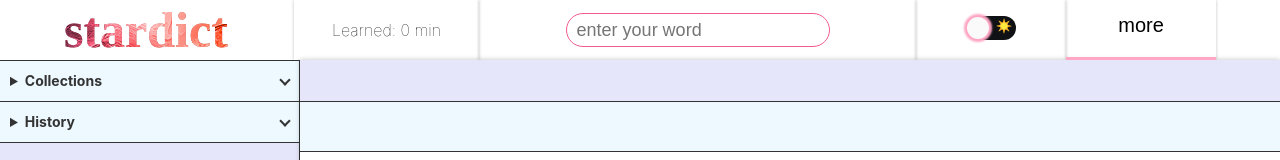
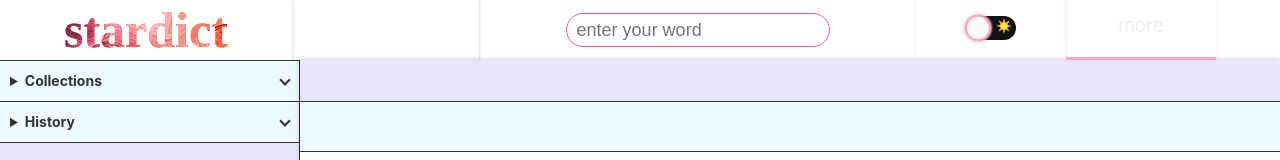
Before and after one commit to result17/react-stardict, a React (Create React App) app: page / in a window 1280 px wide. Shown: the top 160 px of the page. Built offline with nearby package versions, Linux system fonts and the light colour scheme.

Commit message:
updata header dark theme

```diff
--- a/src/App.js
+++ b/src/App.js
@@ -29,7 +29,9 @@ class App extends Component {
   }
 
   setToggleTheme = () => {
+    let theme = this.state.theme ? 'dark' : 'light'
     this.setState((state) => ({...state, theme: !state.theme}))
+    setLocalStorage('theme', theme)
   }
 
   // input的change的事件
--- a/src/components/Input.js
+++ b/src/components/Input.js
@@ -5,10 +5,10 @@ class Input extends Component {
   render() {
     return (
       <Consumer>
-        {({searchWord, setInputSearchWord, setInputSearchWordData}) => (
+        {({searchWord, setInputSearchWord, setInputSearchWordData, theme}) => (
           <input
             tyep="text"
-            className="input"
+            className={theme ? "input" : "input input-dark"}
             value={searchWord}
             onChange={setInputSearchWord}
             autoFocus={true}
--- a/src/components/ToggleTheme.js
+++ b/src/components/ToggleTheme.js
@@ -1,5 +1,5 @@
 import React from 'react'
-import { Consumer } from '../App'
+import {Consumer} from '../App'
 import imgsData from '../data/base64Imgs'
 import '../css/ToggleTheme.css'
 
@@ -9,7 +9,7 @@ export default function ToggleTheme() {
     <Consumer>
       {({theme, setToggleTheme}) => (
         <section
-          className={theme ? 'toggler' : 'toggler actived'}
+          className={theme ? 'toggler' : 'toggler toggler-dark'}
           onClick={setToggleTheme}
           ref={myToggler}
         >
--- a/src/css/Header.css
+++ b/src/css/Header.css
@@ -6,9 +6,9 @@
   box-shadow: 0 0 5px rgba(0, 0, 0, .25);
 }
 .header-wrapper-drak {
-  background: black;
-  box-shadow: 0 0 3px rgba(0, 0, 0, .7);
+  background: #282c35;
 }
+
 .header-wrapper > * {
   float: left;
 }
@@ -42,6 +42,9 @@
   height: 100%;
   box-shadow: 0 0 3px rgba(0,0,0,0.25);
 }
+.header-wrapper .study-time-wrapper-drak {
+  box-shadow: 0 0 3px rgba(225, 225, 225, .75);
+}
 .study-time {
   /* ballon */
   margin: 0;
@@ -50,13 +53,16 @@
   font-weight: lighter;
   text-align: center;
   line-height: 60px;
+  color: white;
+}
+.study-time-dark {
+  color: white;
 }
 .header-wrapper .input-outer-wrapper {
   position: relative;
   width: 38%;
   height: 100%;
   overflow: hidden;
-  box-shadow: 0 0 3px rgba(0,0,0,0.25);
 }
 .header-wrapper .input-outer-wrapper .input-inner-wrapper {
   position: absolute;
@@ -70,9 +76,16 @@
   height: 100%;
   box-shadow: 0 0 3px rgba(0,0,0,0.25);
 }
+.header-wrapper .toggle-theme-wrapper, .header-wrapper .select-list-wrapper {
+  box-shadow: 0 0 3px rgba(225, 225, 225, .75);
+  color: #eee;
+}
 .toggle-theme {
   position: absolute;
   left: 50%;
   top: 50%;
   transform: translate(-50%, -50%);
 }
+.header-wrapper .toggle-theme-wrapper-dark {
+  box-shadow: 0 0 3px rgba(225, 225, 225, .75);
+}
--- a/src/css/Input.css
+++ b/src/css/Input.css
@@ -18,3 +18,9 @@
   outline: none;
   border-color: #f45a8d;
 }
+
+.input-dark {
+  background-color: #282c35;
+  color: #eee;
+  border-color: #eee;
+}
--- a/src/css/ToggleTheme.css
+++ b/src/css/ToggleTheme.css
@@ -22,7 +22,6 @@
 }
 .toggler-thumb {
   position: absolute;
-  display: border-box;
   width: 22px;
   height: 22px;
   left: 1px;
@@ -32,7 +31,11 @@
   background-color: #fafafa;
   transition: all .5s cubic-bezier(.23, 1, .32, 1) 0ms;
 }
-.actived .toggler-thumb {
+.toggler-dark {
+  border: 1px solid rgb(225, 225, 225);
+  border-radius: 12px;
+}
+.toggler-dark .toggler-thumb {
   left: 27px;
   box-shadow: none;
 }
--- a/src/views/Header.js
+++ b/src/views/Header.js
@@ -1,4 +1,5 @@
 import React, { Component } from 'react'
+import {Consumer} from '../App'
 import '../css/Header.css'
 import Input from '../components/Input'
 import SelectList from '../components/SelectList'
@@ -33,7 +34,9 @@ class Header extends Component {
   }
   render() {
     return (
-      <header className="header-wrapper">
+      <Consumer>
+        {({theme}) => (
+          <header className={theme ? "header-wrapper" : "header-wrapper header-wrapper-drak"}>
             <div className="logo-wrapper animated bounceInDown">
               {/* 用css线性渐变 + 阴影 */}
               <h2 className="pattern-overlay logo">
@@ -42,9 +45,9 @@ class Header extends Component {
                 stardict
               </h2>
             </div>
-        <div className="study-time-wrapper">
+            <div className={theme ? "study-time-wrapper" : "study-time-wrapper study-time-wrapper-drak"}>
               {/* 分钟的字体适当增大更好 */}
-          <h4 className="study-time animated fadeIn">Learned: {this.state.studyTime} min
+              <h4 className={theme ? "study-time animated fadeIn" : "study-time study-time-dark animated fadeIn"}>Learned: {this.state.studyTime} min
                 {
                 this.state.showS && 's'
                 }
@@ -55,7 +58,7 @@ class Header extends Component {
                 <Input></Input>
               </div>
             </div>
-        <div className="toggle-theme-wrapper">
+            <div className={theme ? "toggle-theme-wrapper" : "toggle-theme-wrapper toggle-theme-wrapper-dark"}>
               <div className="toggle-theme">
                 <ToggleTheme></ToggleTheme>
               </div>
@@ -64,6 +67,8 @@ class Header extends Component {
               <SelectList buttons={btns}></SelectList>
             </div>
           </header>
+        )}
+      </Consumer>
     )
   }
 }
```
Also changed, not shown: 1 other file (tests, documents, lock files or other folders). Lines whose indentation alone changed are shown as unchanged.
